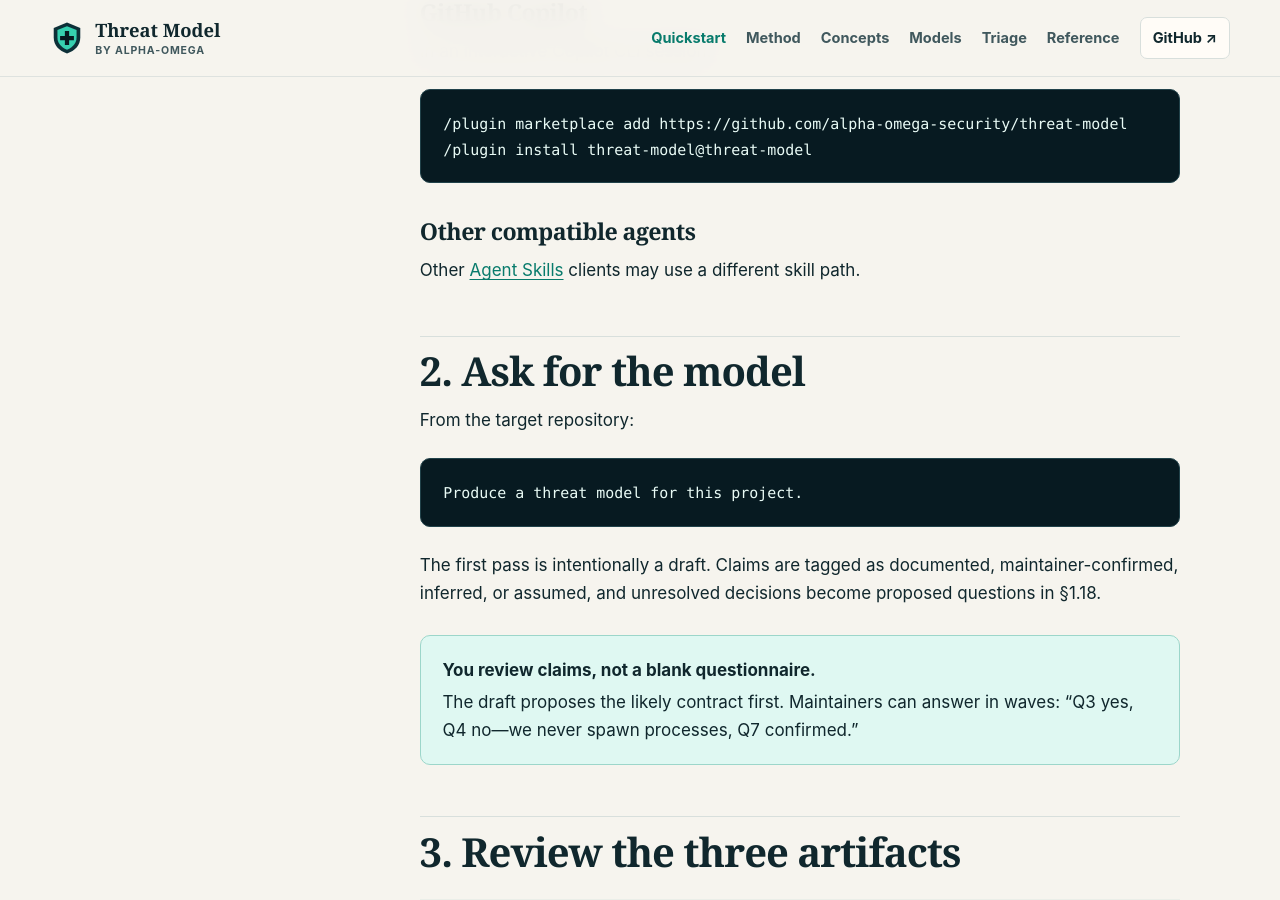
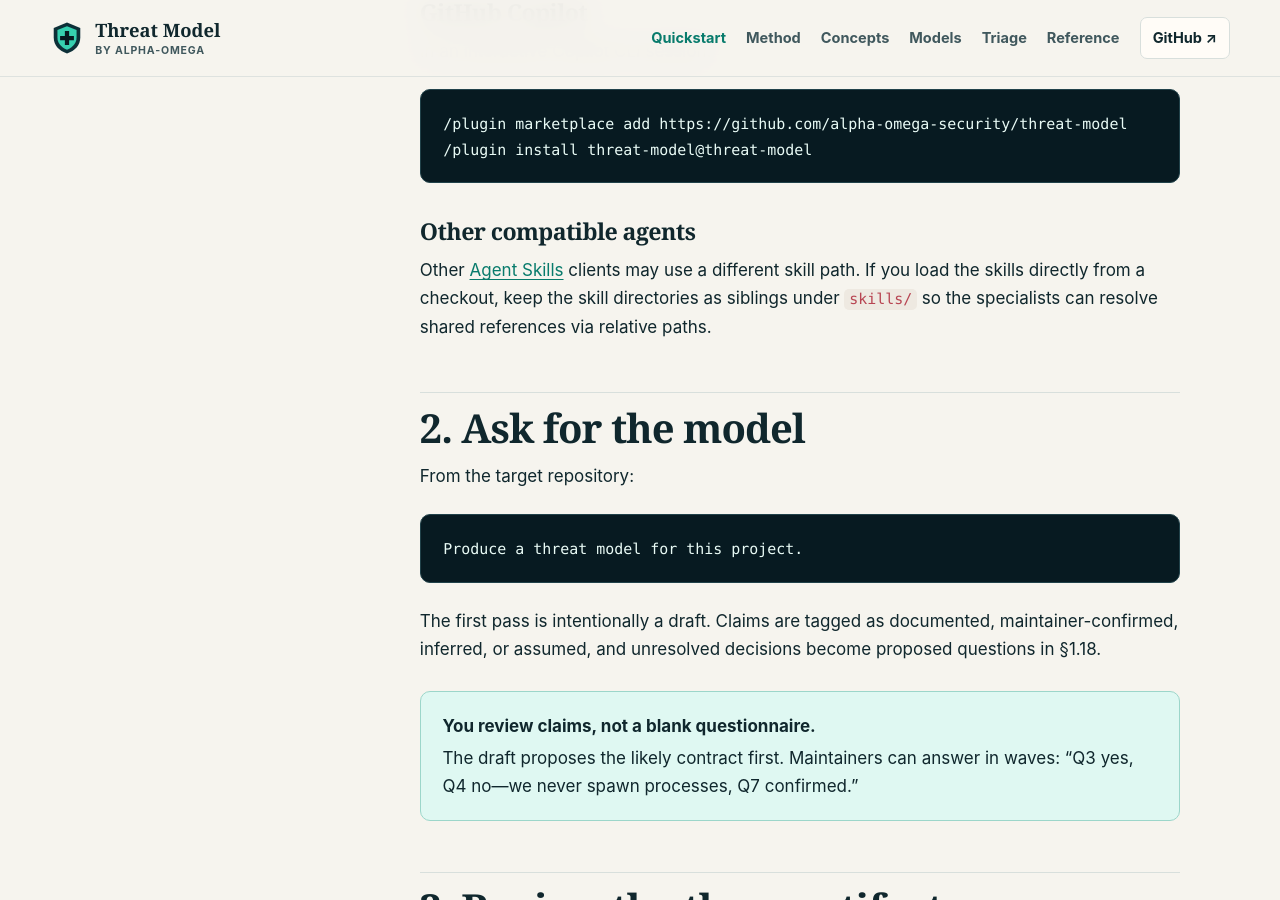
Before and after one commit to alpha-omega-security/threat-model, a Jekyll site: the page built from web/quickstart.md, in a window 1280 px wide and 900 px high, scrolled down 1099 px. Built offline with Jekyll 4.4.1, drawn with Linux system fonts in a browser that asks for light colours.

Commit message:
Potential fix for pull request finding
Co-authored-by: Copilot Autofix powered by AI <175728472+Copilot@users.noreply.github.com>

```diff
--- a/web/quickstart.md
+++ b/web/quickstart.md
@@ -45,8 +45,7 @@ In an interactive Copilot CLI session:
 
 ### Other compatible agents
 
-Other [Agent Skills](https://agentskills.io/clients) clients may use a different
-skill path.
+Other [Agent Skills](https://agentskills.io/clients) clients may use a different skill path. If you load the skills directly from a checkout, keep the skill directories as siblings under `skills/` so the specialists can resolve shared references via relative paths.
 
 ## 2. Ask for the model
 
```
